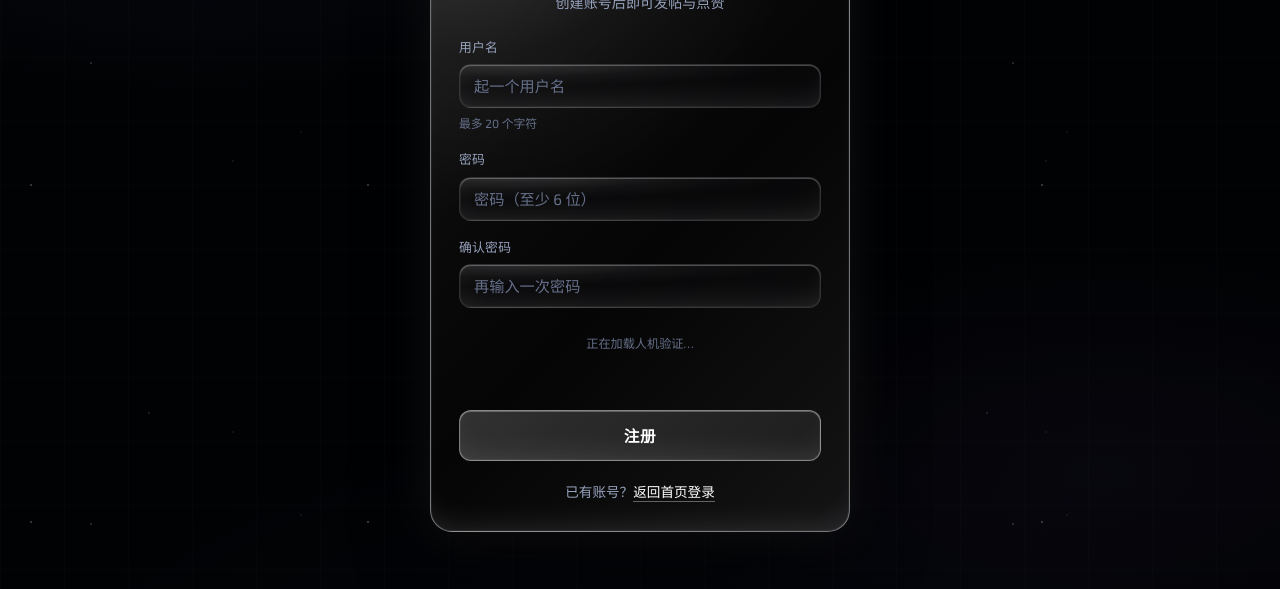
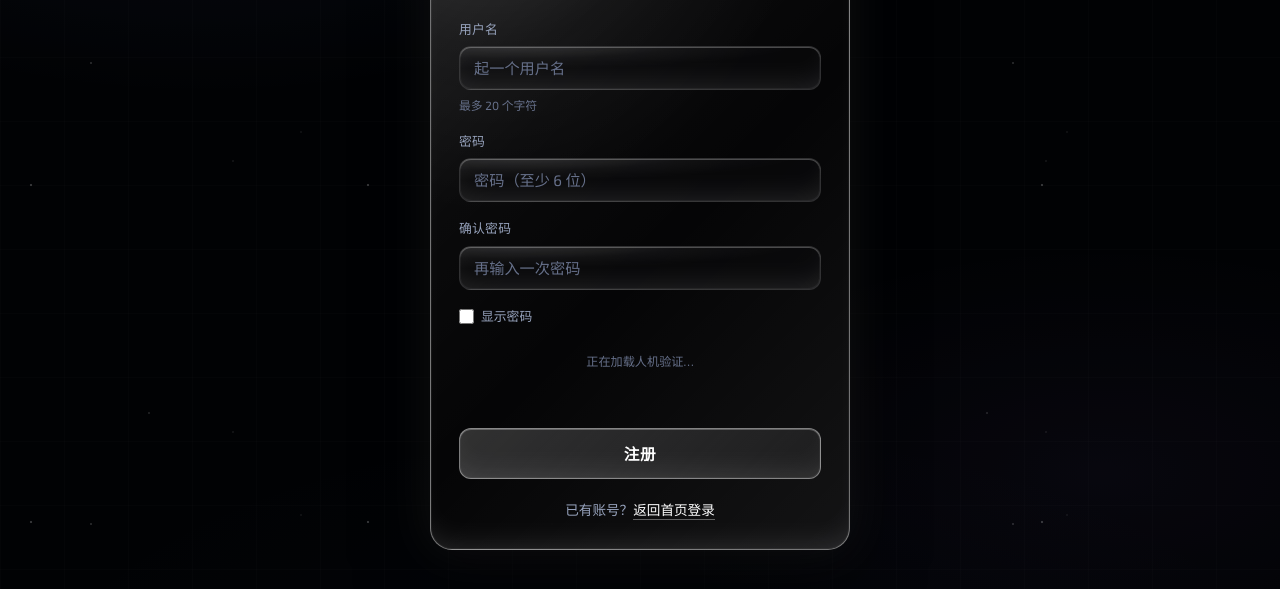
Before and after one commit to polytrack114514/SpaceHub, a website: page sign-up.html in a window 1280 px wide. Shown: the part 199-788 px from the top of the page. Drawn offline with nearby package versions, Linux system fonts and the light colour scheme; no server answers.

Commit message:
feat(sign-up): add show-password toggle to help users verify matching passwords

```diff
--- a/sign-up.html
+++ b/sign-up.html
@@ -137,6 +137,10 @@
         box-shadow: var(--lg-inset), 0 0 0 3px rgba(255, 255, 255, 0.10), 0 0 22px rgba(255, 255, 255, 0.12);
     }
     .hint { font-size: 0.74rem; color: var(--text-muted); margin-top: 6px; }
+    /* 显示密码开关：方便核对两次输入是否一致 */
+    .show-pwd { display: flex; align-items: center; gap: 7px; font-size: 0.8rem;
+        color: var(--text-secondary); margin: 2px 0 12px; cursor: pointer; user-select: none; }
+    .show-pwd input { width: 15px; height: 15px; accent-color: #5b8fff; cursor: pointer; }
 
     /* Cloudflare Turnstile 人机验证 */
     .cf-wrap { margin: 18px 0 2px; display: flex; flex-direction: column; align-items: center; gap: 8px; min-height: 68px; }
@@ -203,6 +207,7 @@
                 <label for="confirm">确认密码</label>
                 <input type="password" id="confirm" placeholder="再输入一次密码" autocomplete="new-password">
             </div>
+            <label class="show-pwd"><input type="checkbox" id="showPwd" onchange="toggleShowPwd(this.checked)"> 显示密码</label>
 
             <!-- Cloudflare Turnstile 人机验证（Site key 为公开值；Secret key 只放服务端，不要写进前端） -->
             <div class="cf-wrap">
@@ -255,6 +260,13 @@ function showErr(msg) {
 function showOk(msg) {
     var el = byId('okBox'); el.textContent = msg; el.classList.add('show');
     byId('errBox').classList.remove('show');
+}
+// 切换两个密码框的明文/密文显示，便于核对
+function toggleShowPwd(on) {
+    var t = on ? 'text' : 'password';
+    var p = byId('password'), c = byId('confirm');
+    if (p) p.type = t;
+    if (c) c.type = t;
 }
 
 // ==================== Cloudflare Turnstile 回调 ====================
```
